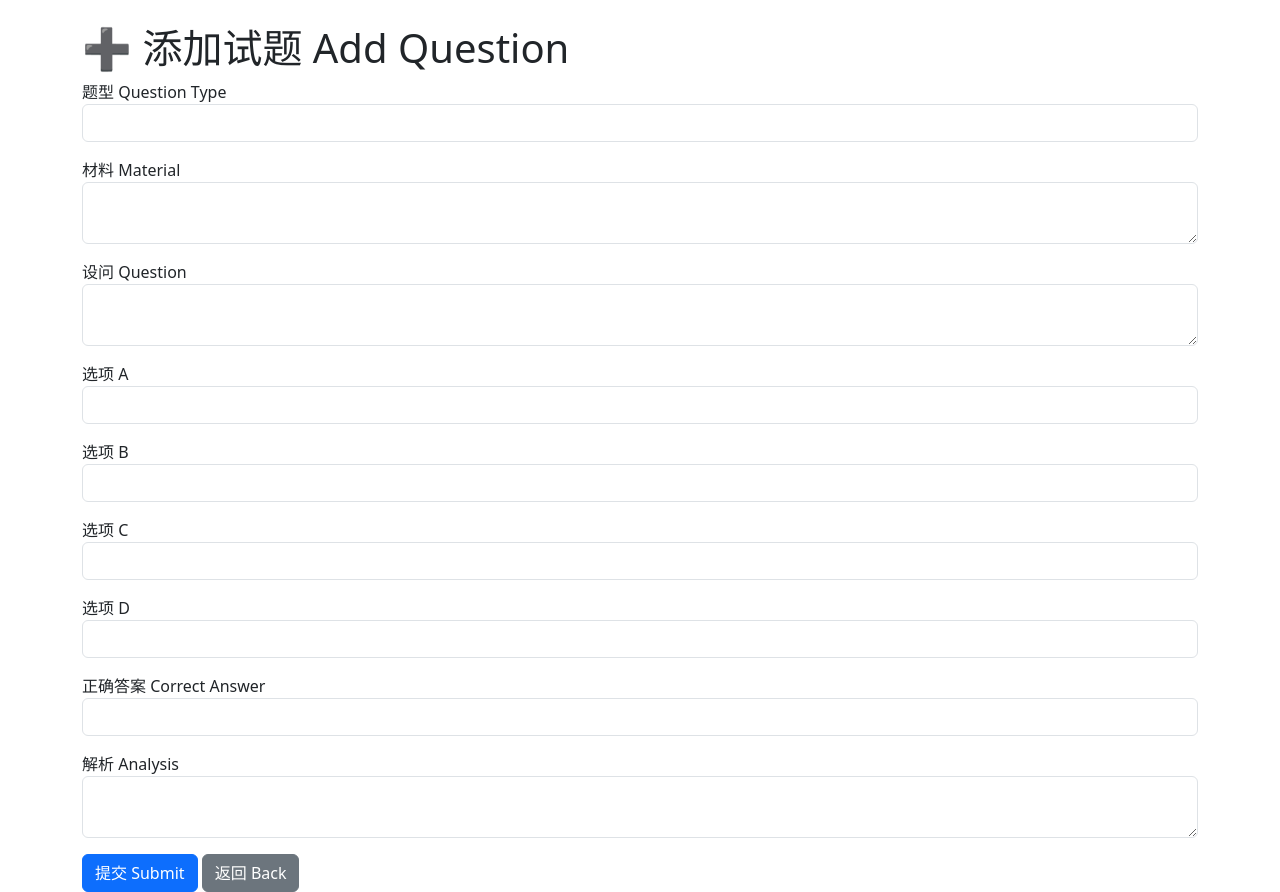
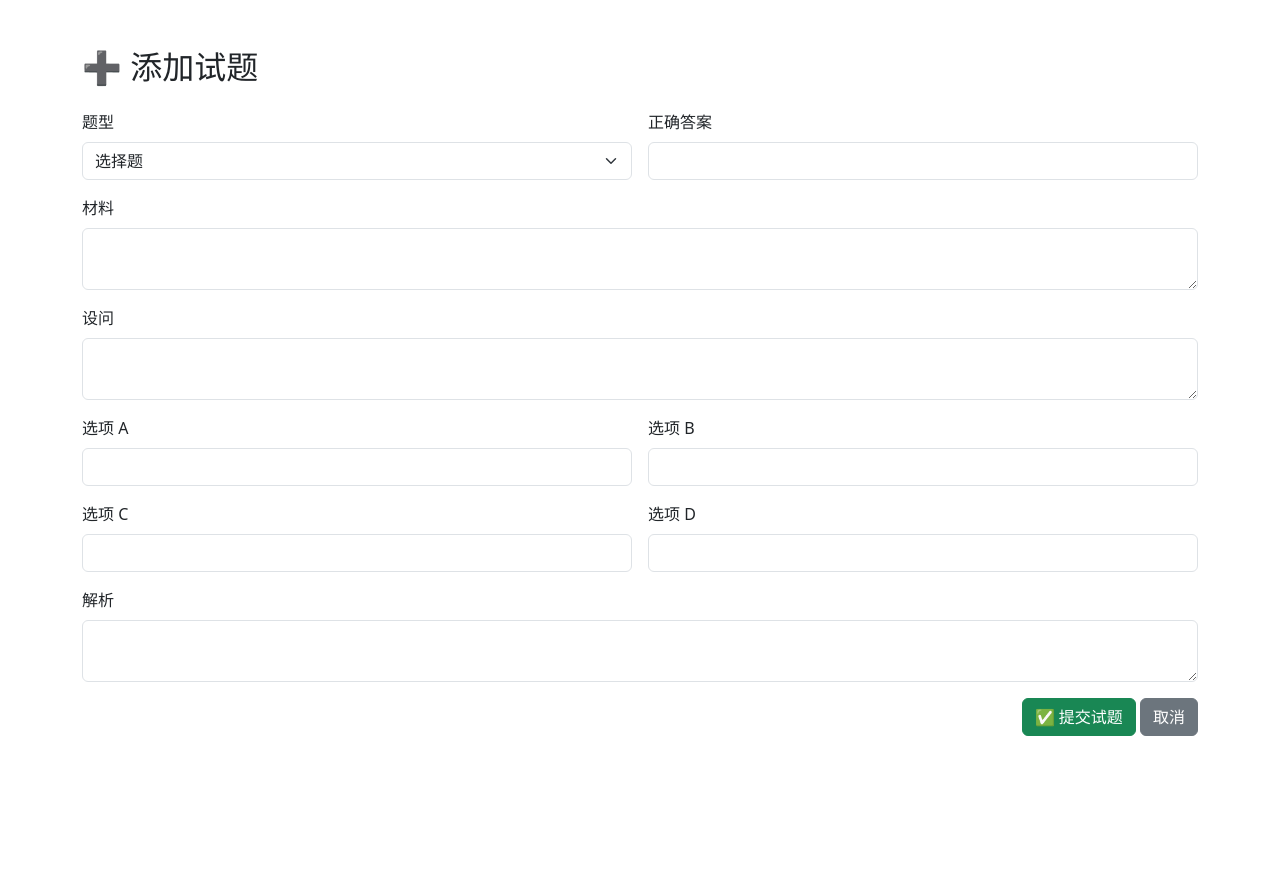
Before and after one commit to KalThuris-AirWind/SZTWEB, a Flask app: template templates/add_question.html in a window 1280 px wide. After the commit the page ends 736 px from the top, so only its background shows below. Run offline with Flask 3, Linux system fonts and the light colour scheme; the template is opened without the code that fills it, so the values that code supplies are empty.

Commit message:
pdate add question page and more

```diff
--- a/app.py
+++ b/app.py
@@ -18,7 +18,7 @@ def index():
     return render_template('index.html', questions=questions)
 
 # 试题上传页面
-@app.route('/add_question', methods=['GET', 'POST'])
+@app.route('/add', methods=['GET', 'POST'])
 def add_question():
     if request.method == 'POST':
         question_type = request.form['question_type']
--- a/templates/add_question.html
+++ b/templates/add_question.html
@@ -2,57 +2,73 @@
 <html>
 <head>
     <meta charset="UTF-8">
-    <title>添加试题 Add Question</title>
+    <title>添加试题</title>
     <link href="https://cdn.jsdelivr.net/npm/bootstrap@5.3.0/dist/css/bootstrap.min.css" rel="stylesheet">
 </head>
-<body class="container mt-4">
-    <h1>➕ 添加试题 Add Question</h1>
+<body class="container py-5">
+    <h2 class="mb-4">➕ 添加试题</h2>
 
-    <form method="post">
-        <div class="mb-3">
-            <label>题型 Question Type</label>
-            <input type="text" name="question_type" class="form-control">
+    <form action="/add" method="post" autocomplete="off">
+        <div class="row g-3">
+            <!-- 题型 -->
+            <div class="col-md-6">
+                <label for="question_type" class="form-label">题型</label>
+                <select id="question_type" name="question_type" class="form-select" required>
+                    <option value="">请选择题型</option>
+                    <option value="选择题" selected>选择题</option>
+                    <option value="填空题">填空题</option>
+                    <option value="问答题">问答题</option>
+                </select>
             </div>
 
-        <div class="mb-3">
-            <label>材料 Material</label>
-            <textarea name="material" class="form-control"></textarea>
+            <!-- 正确答案 -->
+            <div class="col-md-6">
+                <label for="correct_answer" class="form-label">正确答案</label>
+                <input type="text" id="correct_answer" name="correct_answer" class="form-control" autocomplete="off">
             </div>
 
-        <div class="mb-3">
-            <label>设问 Question</label>
-            <textarea name="question_text" class="form-control"></textarea>
+            <!-- 材料 -->
+            <div class="col-12">
+                <label for="material" class="form-label">材料</label>
+                <textarea id="material" name="material" class="form-control" rows="2" autocomplete="off"></textarea>
             </div>
 
-        <div class="mb-3">
-            <label>选项 A</label>
-            <input type="text" name="option_a" class="form-control">
-        </div>
-        <div class="mb-3">
-            <label>选项 B</label>
-            <input type="text" name="option_b" class="form-control">
-        </div>
-        <div class="mb-3">
-            <label>选项 C</label>
-            <input type="text" name="option_c" class="form-control">
-        </div>
-        <div class="mb-3">
-            <label>选项 D</label>
-            <input type="text" name="option_d" class="form-control">
+            <!-- 设问 -->
+            <div class="col-12">
+                <label for="question_text" class="form-label">设问</label>
+                <textarea id="question_text" name="question_text" class="form-control" rows="2" required autocomplete="off"></textarea>
             </div>
 
-        <div class="mb-3">
-            <label>正确答案 Correct Answer</label>
-            <input type="text" name="correct_answer" class="form-control">
+            <!-- 选项（仅选择题） -->
+            <div class="col-md-6 col-lg-6">
+                <label for="option_a" class="form-label">选项 A</label>
+                <input type="text" id="option_a" name="option_a" class="form-control" autocomplete="off">
+            </div>
+            <div class="col-md-6 col-lg-6">
+                <label for="option_b" class="form-label">选项 B</label>
+                <input type="text" id="option_b" name="option_b" class="form-control" autocomplete="off">
+            </div>
+            <div class="col-md-6 col-lg-6">
+                <label for="option_c" class="form-label">选项 C</label>
+                <input type="text" id="option_c" name="option_c" class="form-control" autocomplete="off">
+            </div>
+            <div class="col-md-6 col-lg-6">
+                <label for="option_d" class="form-label">选项 D</label>
+                <input type="text" id="option_d" name="option_d" class="form-control" autocomplete="off">
             </div>
 
-        <div class="mb-3">
-            <label>解析 Analysis</label>
-            <textarea name="analysis" class="form-control"></textarea>
+            <!-- 解析 -->
+            <div class="col-12">
+                <label for="analysis" class="form-label">解析</label>
+                <textarea id="analysis" name="analysis" class="form-control" rows="2" autocomplete="off"></textarea>
             </div>
 
-        <button type="submit" class="btn btn-primary">提交 Submit</button>
-        <a href="/" class="btn btn-secondary">返回 Back</a>
+            <!-- 按钮 -->
+            <div class="col-12 text-end">
+                <button type="submit" class="btn btn-success">✅ 提交试题</button>
+                <a href="/" class="btn btn-secondary">取消</a>
+            </div>
+        </div>
     </form>
 </body>
 </html>
```
Also changed, not shown: templates/index.html (+52 -43 lines), templates/question_detail.html (+37 -18 lines). Lines whose indentation alone changed are shown as unchanged.
